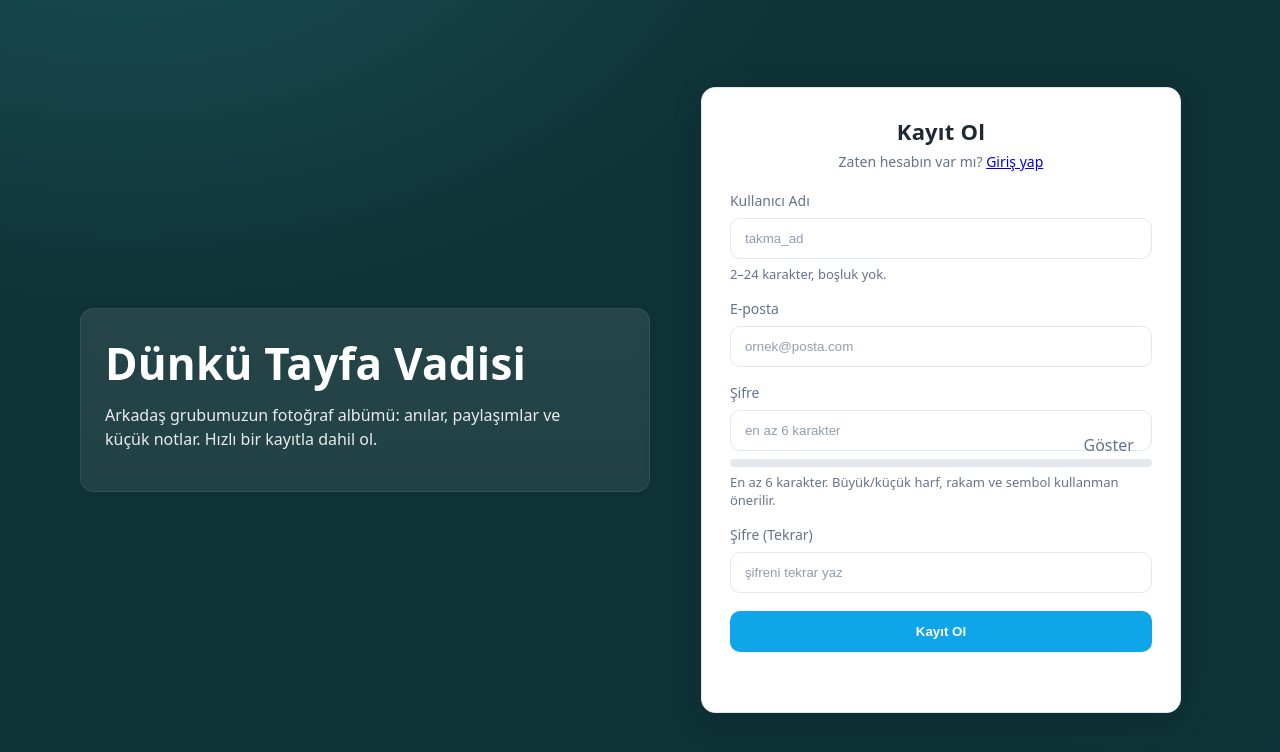
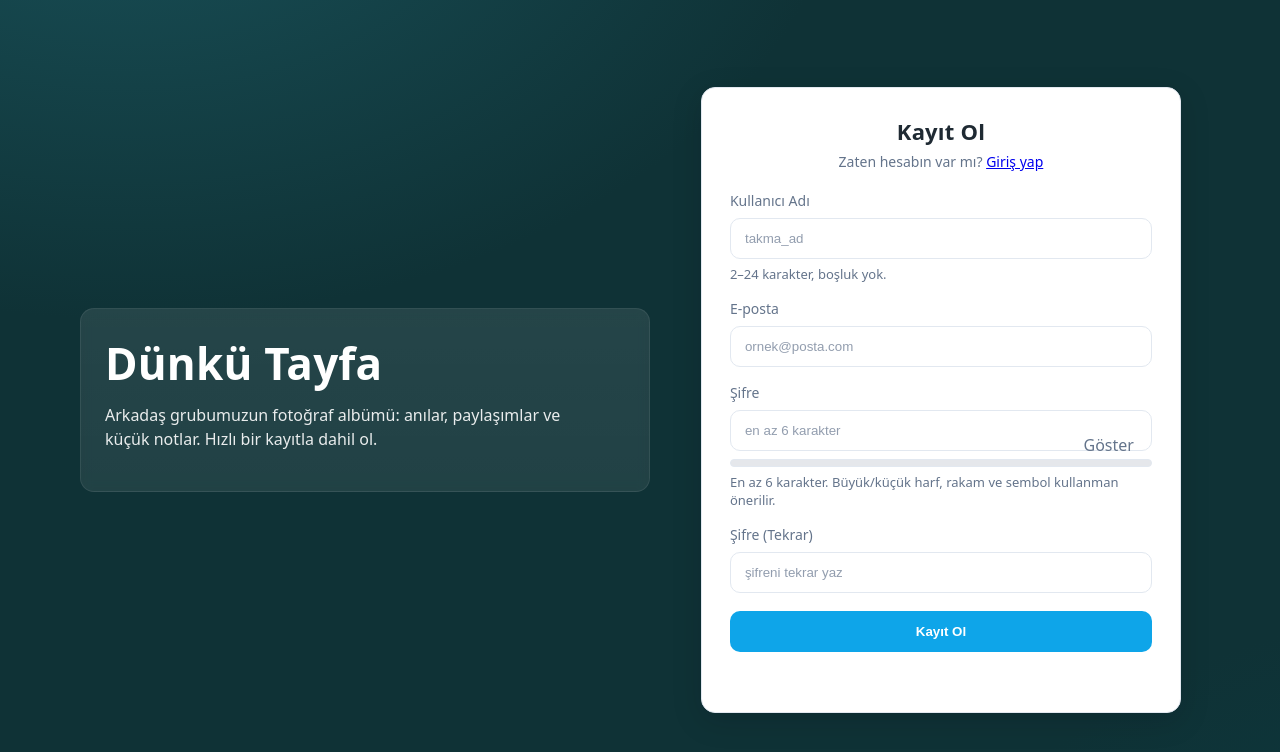
Before and after one commit to thebestkayn/dunku-tayfa, a plain HTML site: page register.html in a window 1280 px wide. Drawn offline with Linux system fonts and the light colour scheme; a script that the page names is missing.

Commit message:
Update register.html

```diff
--- a/register.html
+++ b/register.html
@@ -301,7 +301,7 @@
 <body>
     <main class="wrap">
         <section class="brand" aria-label="Proje tanıtımı">
-            <h1>Dünkü Tayfa Vadisi</h1>
+            <h1>Dünkü Tayfa </h1>
             <p>Arkadaş grubumuzun fotoğraf albümü: anılar, paylaşımlar ve küçük notlar. Hızlı bir kayıtla dahil ol.</p>
         </section>
 
```
